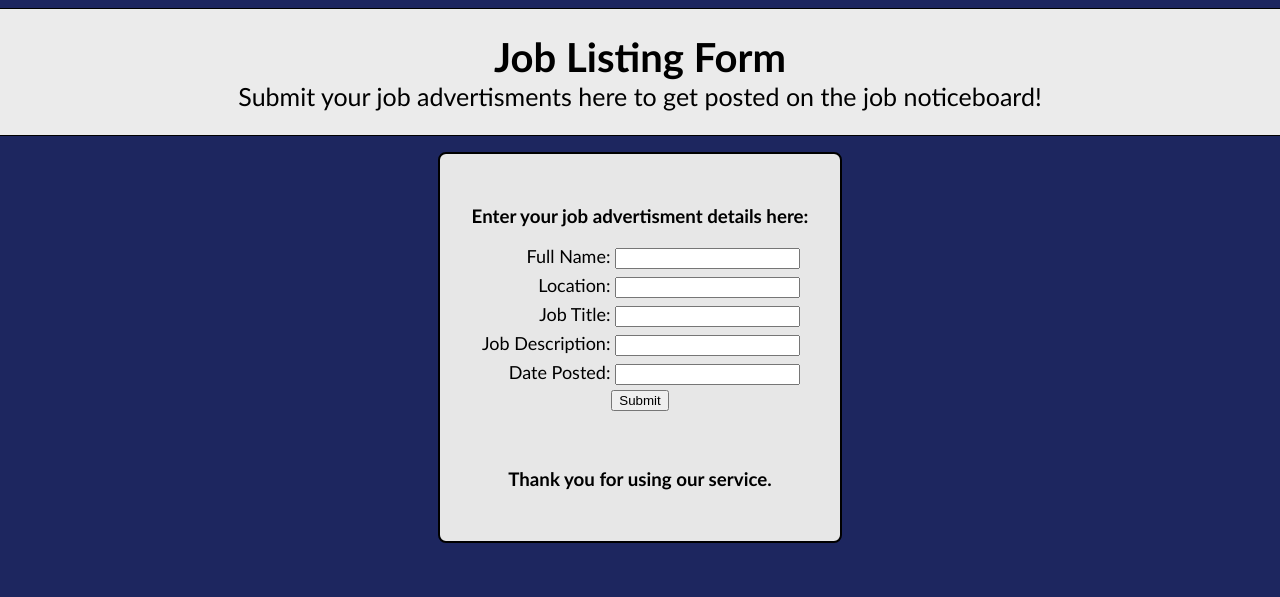
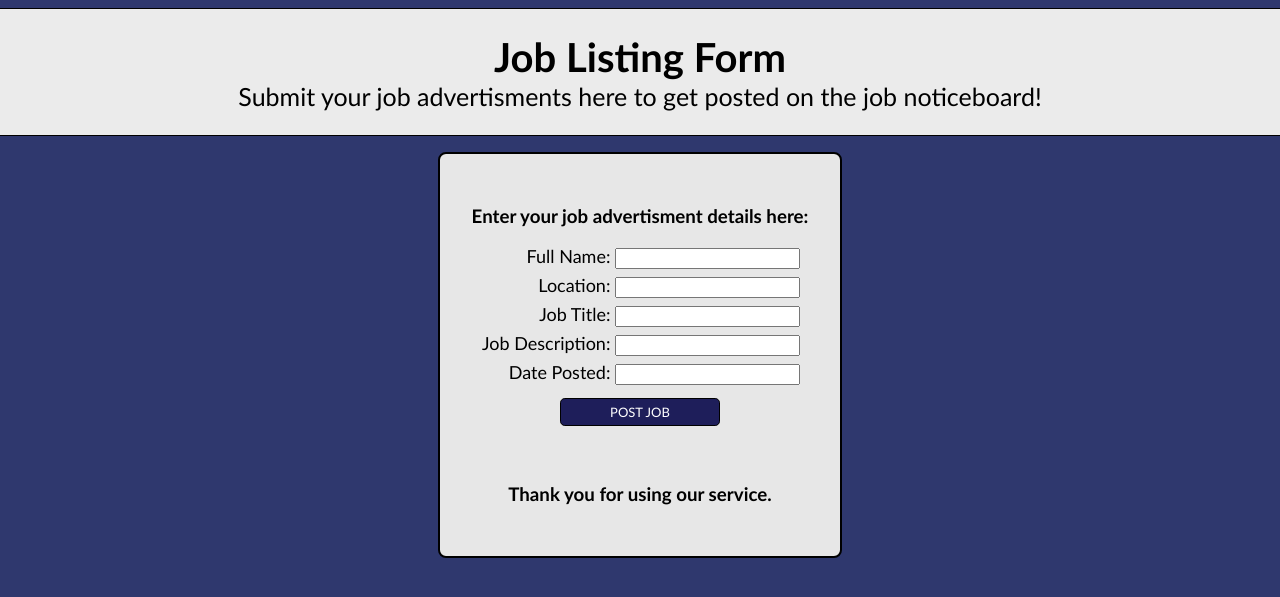
Before and after one commit to Cedric1910/COSC349Job_Listing_Noticeboard, a PHP site: page / in a window 1280 px wide. Shown: the top 597 px of the page. Run offline with PHP 8.4, Linux system fonts and the light colour scheme.

Commit message:
button styling

```diff
--- a/www/index.html
+++ b/www/index.html
@@ -29,7 +29,7 @@
         Date Posted: <input type="text">
         </li>
       </div>
-      <button>Submit</button>
+      <button class="button">POST JOB</button>
       <br><br>
       <h3>Thank you for using our service.</h3>
     </div>
--- a/www/style.css
+++ b/www/style.css
@@ -1,5 +1,5 @@
 body{
-    background-color: rgb(29, 38, 95);
+    background-color: rgb(47, 56, 110);
     display: flex;
     flex-direction: column;
     justify-content: center;
@@ -48,3 +48,20 @@ body{
 .listing-form li{
     margin-bottom: 5px;
 }
+
+.button{
+    margin-top: 0.5rem;
+    width: 10rem;
+    padding: 5px;
+    font-size: 13px;
+    border-radius: 0.3rem;
+    border: 1px solid rgb(0, 0, 0);
+    cursor: pointer;
+    background-color: rgb(30, 30, 90);
+    color: white;
+    font-family: 'Trebuchet MS', 'Lucida Sans Unicode', 'Lucida Grande', 'Lucida Sans', Arial, sans-serif;
+}
+
+.button:hover{
+    background-color: rgb(45, 45, 136);
+}
```
